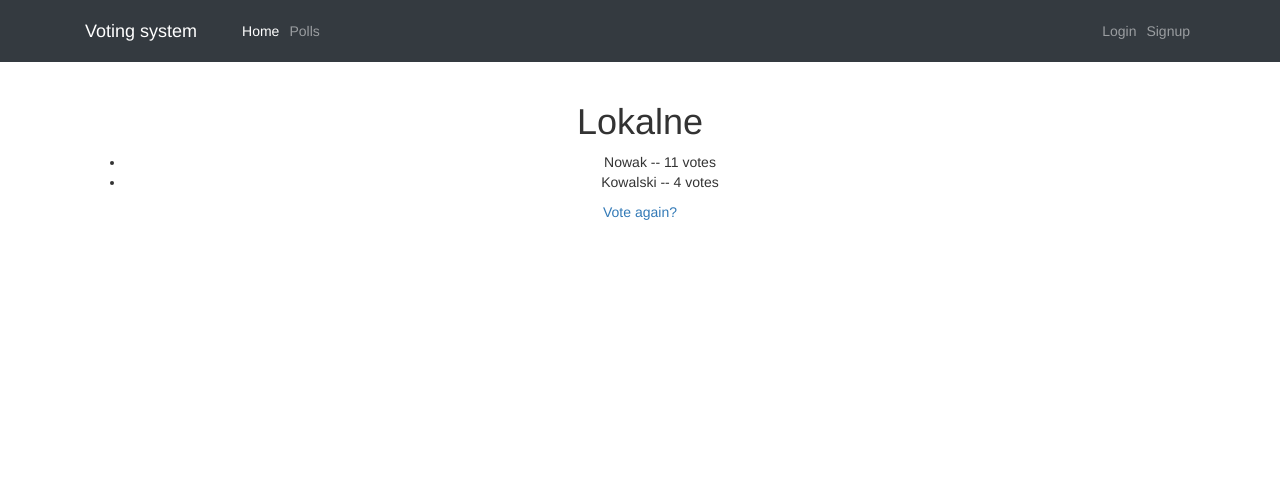
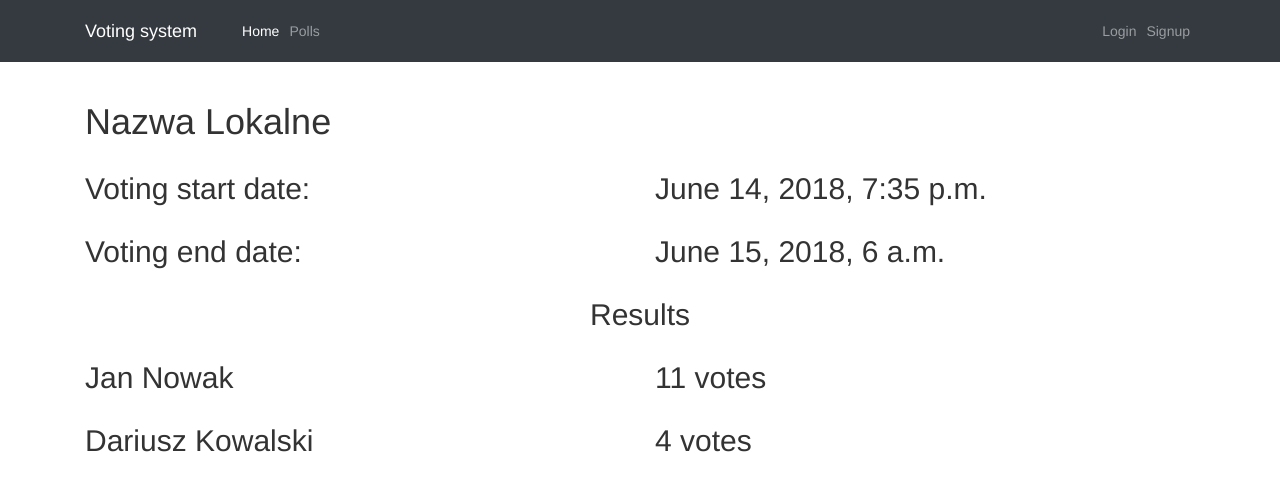
Before and after one commit to Jaszczureq/Project_RSwTA, a Django app: page /polls/1/results/ in a window 1280 px wide. Shown: the top 491 px of the page. Run offline with Django 3.2, Linux system fonts and the light colour scheme; data comes from the database, SQL or seed files in the repository; some libraries are stand-ins or nearby versions.

Commit message:
New template - result.html

```diff
--- a/polls/templates/base.html
+++ b/polls/templates/base.html
@@ -93,7 +93,7 @@
 	<!-- Page Content -->
 	<div class="container">
 		<div class="row">
-			<div class="col-lg-12 text-center">
+			<div class="col-lg-12">
 				{% block content %} {% endblock %}
 			</div>
 		</div>
--- a/polls/templates/polls/results.html
+++ b/polls/templates/polls/results.html
@@ -1,13 +1,44 @@
 {% extends 'base.html' %}
 
 {% block content %}
-<h1>{{ wybor.nazwa }}</h1>
+<div class="row">
+    <div class="col-lg-12">
+        <h1>Nazwa {{ wybor.nazwa }}</h1>
+    </div>
+</div>
 
-<ul>
+<div class="row">
+    <div class="col-lg-6">
+        <h2>Voting start date: </h2>
+    </div>
+    <div class="col-lg-6">
+        <h2>{{wybor.dataRozpoczecia}}</h2>
+    </div>
+</div>
+<div class="row">
+    <div class="col-lg-6">
+        <h2>Voting end date: </h2>
+    </div>
+    <div class="col-lg-6">
+        <h2>{{wybor.dataZakonczenia}}</h2>
+    </div>
+</div>
+
+<div class="row">
+    <div class="col-lg-12 text-center">
+        <h2>Results</h2>
+    </div>
+</div>
+
+
 {% for x in wybor.kandydat_set.all %}
-    <li>{{ x.osoba.nazwisko }} -- {{ x.votes }} vote{{ x.votes|pluralize }}</li>
+<div class="row">
+    <div class="col-lg-6">
+        <h2>{{ x.osoba.imie }} {{ x.osoba.nazwisko }}</h2>
+    </div>
+    <div class="col-lg-6">
+        <h2> {{ x.votes }} vote{{ x.votes|pluralize }}</h2>
+    </div>
+</div>
 {% endfor %}
-</ul>
-
-<a href="{% url 'polls:detail' wybor.id %}">Vote again?</a>
 {% endblock %}
--- a/polls/templates/polls/signup.html
+++ b/polls/templates/polls/signup.html
@@ -1,7 +1,7 @@
 {% extends 'base.html' %} {% load bootstrap3 %}
 
 {% block content %}
-<div class="row">
+<div class="row text-center">
 	<div class="col-lg-3"></div>
 	<div class="col-lg-6">
 		<div class="panel panel-default">
--- a/polls/templates/registration/login.html
+++ b/polls/templates/registration/login.html
@@ -1,5 +1,5 @@
 {% extends 'base.html' %} {% load bootstrap3 %} {% block title %}Login{% endblock %} {% block content %}
-<div class="row">
+<div class="row text-center">
   <div class="col-lg-4"></div>
   <div class="col-lg-4">
     <div class="panel panel-default">
```
